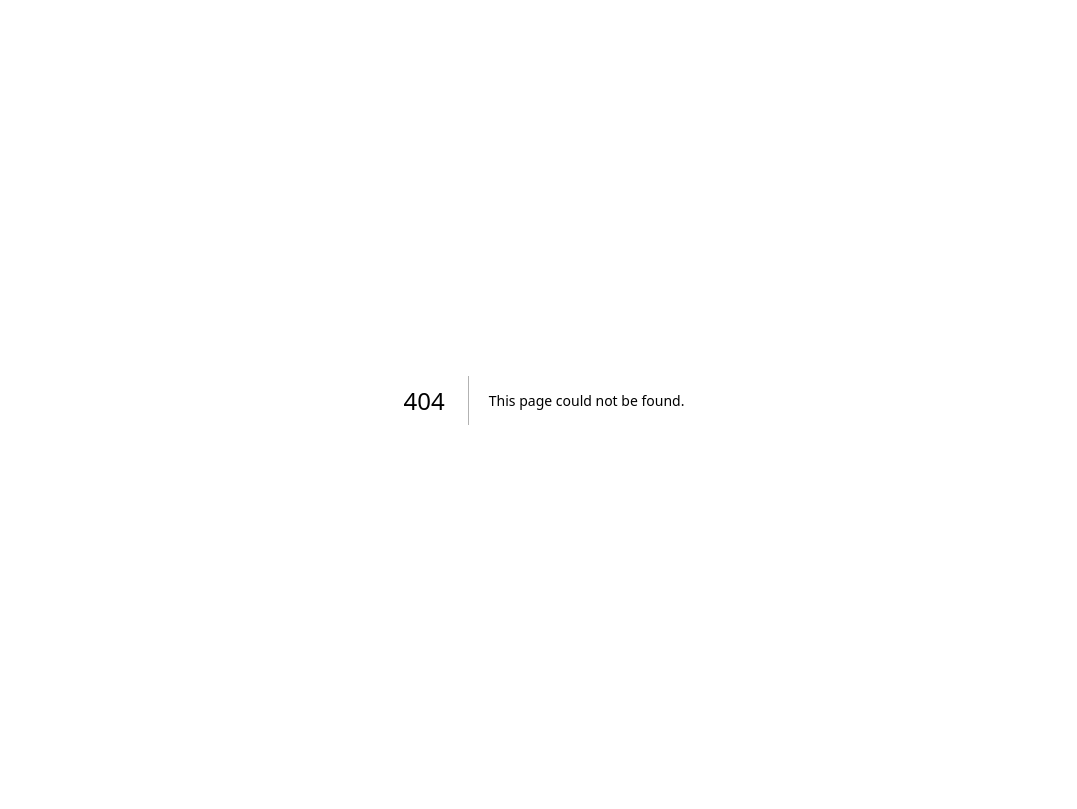
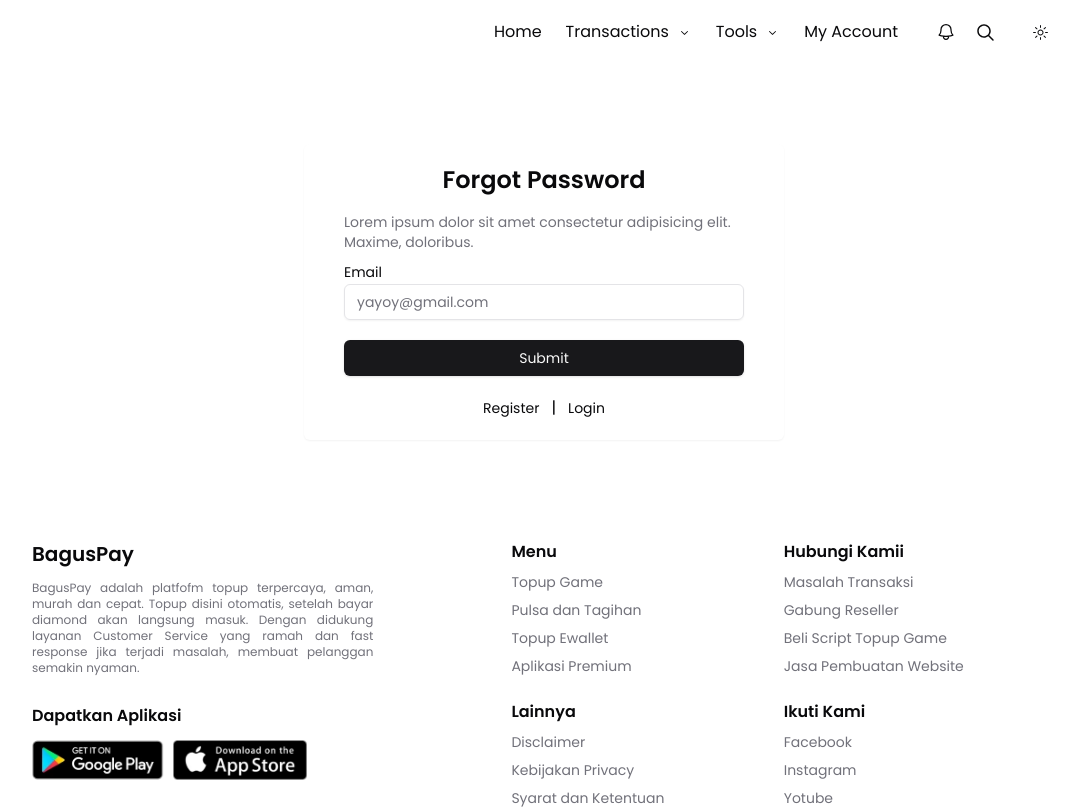
Before and after one commit to bagusok/baguspay-ft, a Next.js app: page /auth/forgot-password in a window 1280 px wide. Before the commit this address had no page. Shown: the top 809 px of the page, without its empty margins (96-1173 px from the left). Built offline with nearby package versions, Linux system fonts and the light colour scheme.

Commit message:
add: forgot password ui

```diff
--- /dev/null
+++ b/src/app/(user)/auth/forgot-password/page.tsx
@@ -0,0 +1,46 @@
+"use client";
+import { Button } from "@/components/ui/button";
+import { Input } from "@/components/ui/input";
+import { Label } from "@/components/ui/label";
+import Link from "next/link";
+import { useState } from "react";
+
+export default function ForgotPasswordPage() {
+  return (
+    <section className="w-full inline-flex justify-center md:mt-14">
+      <div className="md:w-[30rem] rounded-md bg-card flex flex-col gap-2 shadow-sm py-5 md:px-10">
+        <h1 className="text-center text-xl md:text-2xl font-bold">
+          Forgot Password
+        </h1>
+        <p className="text-muted-foreground text-sm text-light mt-2">
+          Lorem ipsum dolor sit amet consectetur adipisicing elit. Maxime,
+          doloribus.
+        </p>
+        <form action="" className="flex flex-col gap-2">
+          <div className="w-full">
+            <Label htmlFor="email">Email</Label>
+            <Input
+              type="email"
+              name="email"
+              placeholder="yayoy@gmail.com"
+              required
+            />
+          </div>
+
+          <Button type="submit" className="mt-3">
+            Submit
+          </Button>
+        </form>
+        <div className="mt-3 inline-flex justify-center items-center gap-3">
+          <Link href="/auth/register" className="text-sm hover:underline">
+            Register
+          </Link>
+          <span>|</span>
+          <Link href="/auth/login" className="text-sm hover:underline">
+            Login
+          </Link>
+        </div>
+      </div>
+    </section>
+  );
+}
```
